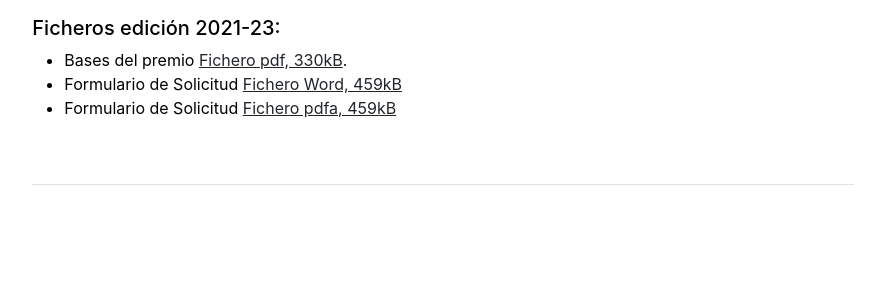
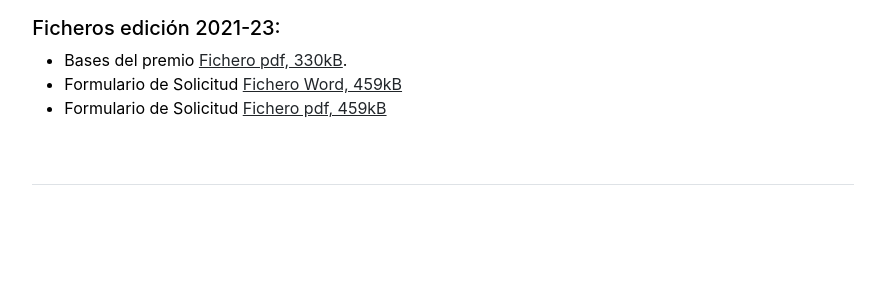
Before and after one commit to GEFN-RSEF/GEFN-RSEF.github.io, a Jekyll site: the page built from premios/2021_23.md, in a window 1280 px wide. Shown: the part 1945-2237 px from the top of the page, without its empty margins (197-1082 px from the left). Built offline with Jekyll 4.4.1, drawn with Linux system fonts in a browser that asks for light colours.

Commit message:
Update 2021_23.md

```diff
--- a/premios/2021_23.md
+++ b/premios/2021_23.md
@@ -78,4 +78,4 @@ Los criterios de valoración incluirán:
 ##### Ficheros edición 2021-23:
 - Bases del premio [Fichero pdf, 330kB](./2021_23/Bases-Premios-GEFN-ATI-2025_firmadas.pdf).
 - Formulario de Solicitud [Fichero Word, 459kB](./2021_23/FORMULARIO-SOLICITUD-GEFN-ATI-2025.docx)
-- Formulario de Solicitud [Fichero pdfa, 459kB](./2021_23/FORMULARIO-SOLICITUD-GEFN-ATI-2025.pdf)
+- Formulario de Solicitud [Fichero pdf, 459kB](./2021_23/FORMULARIO-SOLICITUD-GEFN-ATI-2025.pdf)
```
